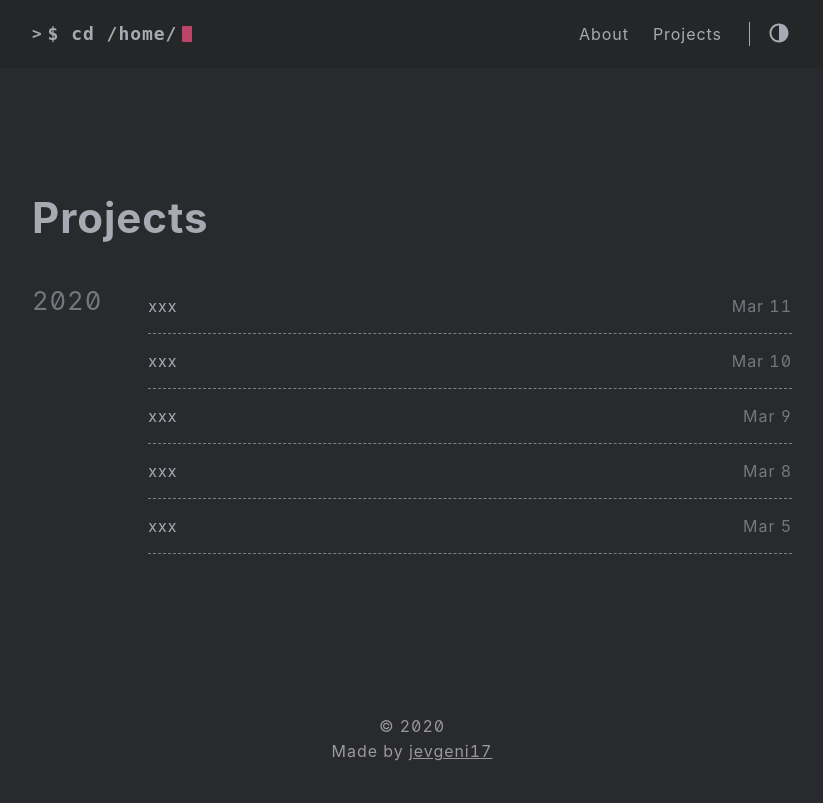
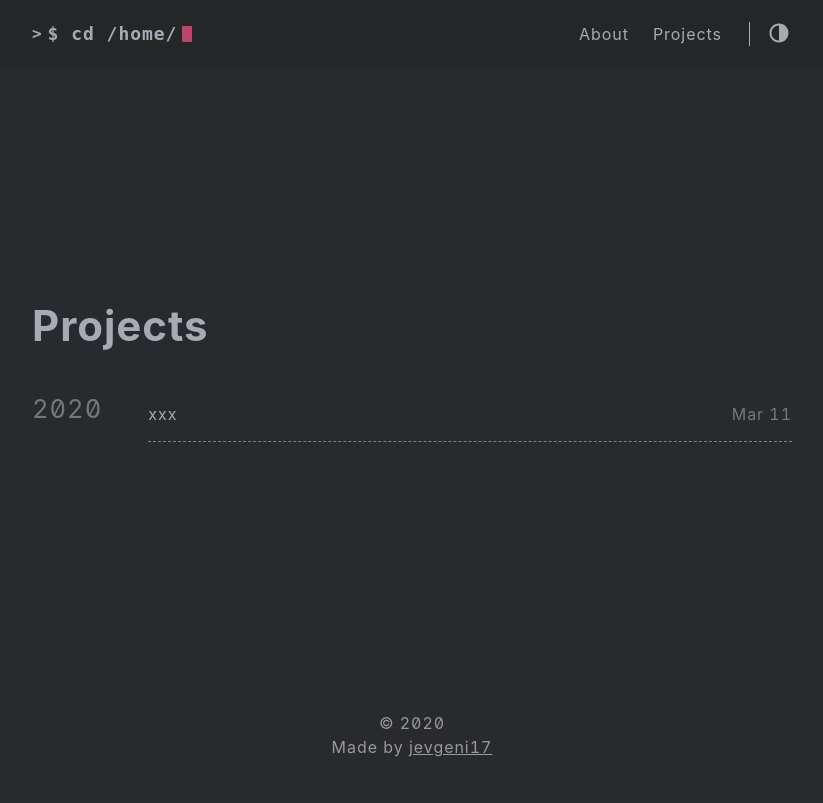
Before and after one commit to jevgeni17/django-website, a Django app: page /projects in a window 1280 px wide. Shown: the whole page, without its empty margins (228-1051 px from the left). After the commit the page ends 757 px from the top, so only its background shows below. Run offline with Django 3.2, Linux system fonts and the light colour scheme; some web fonts are replaced.

Commit message:
some changes

```diff
--- a/django_website/templates/base.html
+++ b/django_website/templates/base.html
@@ -36,7 +36,7 @@
     <span class="header__right">
 
                 <nav class="menu">
-    <ul class="menu__inner"><li><a href="">About</a></li><li><a href="projects">Projects</a></li>
+    <ul class="menu__inner"><li><a href="">About</a></li><li><a href="">Projects</a></li>
     </ul>
 </nav>
 
--- a/django_website/website/templates/website/projects.html
+++ b/django_website/website/templates/website/projects.html
@@ -17,46 +17,6 @@
                             </span>
                         </a>
                     </li>
-                    <li class="post-item">
-                        <a href="">
-                            <span class="post-title">xxx</span>
-                            <span class="post-day">
-
-                                    Mar 10
-
-                            </span>
-                        </a>
-                    </li>
-                    <li class="post-item">
-                        <a href="">
-                            <span class="post-title">xxx</span>
-                            <span class="post-day">
-
-                                    Mar 9
-
-                            </span>
-                        </a>
-                    </li>
-                    <li class="post-item">
-                        <a href="">
-                            <span class="post-title">xxx</span>
-                            <span class="post-day">
-
-                                    Mar 8
-
-                            </span>
-                        </a>
-                    </li>
-                    <li class="post-item">
-                        <a href="">
-                            <span class="post-title">xxx</span>
-                            <span class="post-day">
-
-                                    Mar 5
-
-                            </span>
-                        </a>
-                    </li>
             </ul>
         </div>
 </main>
```
Also changed, not shown: django_website/website/templates/website/index.html (+2 -3 lines).
